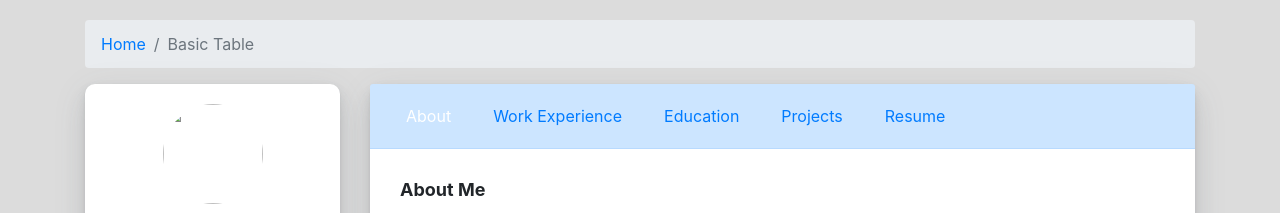
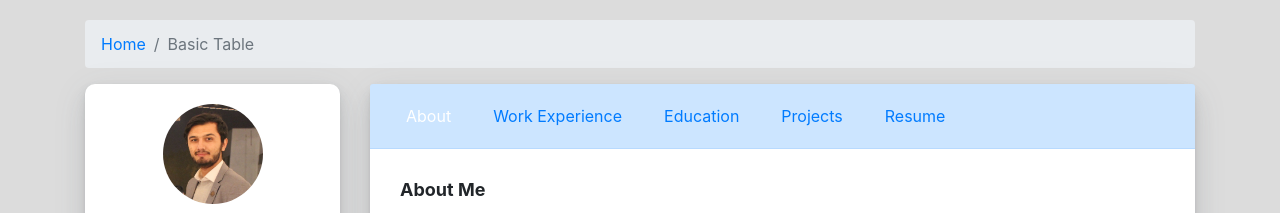
Before and after one commit to afnankhattak/afnankhattak.github.io, a plain HTML site: page index.html in a window 1280 px wide. Shown: the top 213 px of the page. Drawn offline with nearby package versions, Linux system fonts and the light colour scheme; some icons are missing.

Commit message:
change pp source

```diff
--- a/index.html
+++ b/index.html
@@ -31,7 +31,7 @@
                 <div class="card item right-profile-card">
                     <div class="card-body">
                         <div class="text-center">
-                            <img src="./pp.jpeg" alt="" class="user-profile">
+                            <img src="img/pp.jpeg" alt="" class="user-profile">
                             <h3>Muhammad Afnan</h3>
                             <p>Web & Android Developer</p>
 
```
